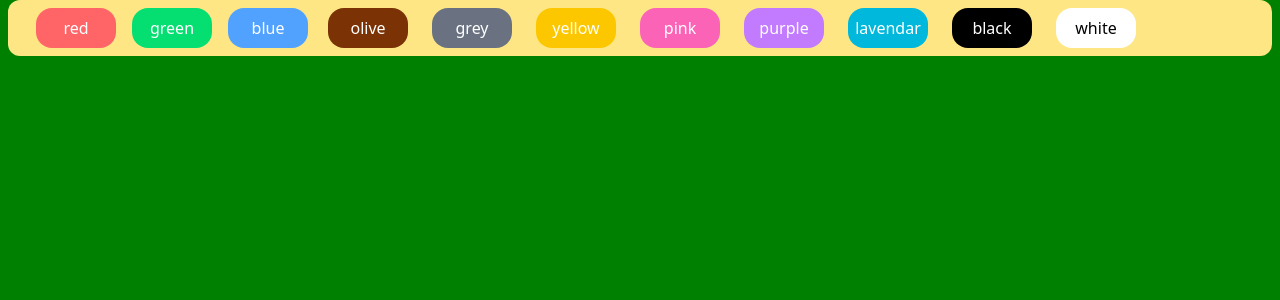
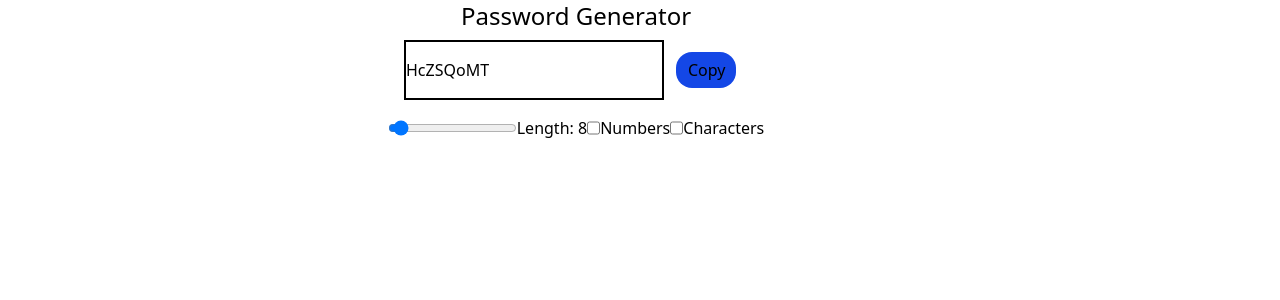
Before and after one commit to chintadadeepak/professional-frontend-using-react, a React (Vite) app: page / in a window 1280 px wide. Shown: the top 300 px of the page. Built offline with nearby package versions, Linux system fonts and the light colour scheme.

Commit message:
add PasswordGenerator component, explored ueCallBack, useEffect, useRef hooks significance

```diff
--- a/src/App.jsx
+++ b/src/App.jsx
@@ -1,122 +1,135 @@
-// import { useState } from "react";
-// import Card from "./components/Card";
-// concepts understood through this project
-// 1. at the time of rendering the buttons, duplicating is the only way available.
-// 2. changing the entire div background-color to solve the problem.
-// 3. learned little tailwind css
-// 4. also understood why parameters can be passed directly through an onClick function.
+import React from "react";
+import PasswordGenerator from "./projects/password-generator";
 
-import { useState } from "react";
-// const colors = [
-//   "red",
-//   "green",
-//   "blue",
-//   "olive",
-//   "grey",
-//   "yellow",
-//   "pink",
-//   "purple",
-//   "lavendar",
-//   "white",
-//   "black",
-// ];
-// import ReturnButtons from "./components/ReturnButtons";
 function App() {
-  const [color, setColor] = useState("green");
-
   return (
-    <div
-      className="w-full h-screen duration-200"
-      style={{ backgroundColor: color }}
-    >
-      <div className="flex flex-row px-5 mx-2 bg-amber-200 rounded-xl">
-        <button
-          onClick={() => setColor("red")}
-          className="h-10 w-20 bg-red-400 rounded-2xl my-2 mx-2 text-white"
-        >
-          red
-        </button>
-        <button
-          onClick={() => setColor("green")}
-          className="h-10 w-20 bg-green-400 rounded-2xl my-2 mx-2 text-white"
-        >
-          green
-        </button>
-        <button
-          onClick={() => setColor("blue")}
-          className="h-10 w-20 bg-blue-400 rounded-2xl my-2 mx-2 text-white"
-        >
-          blue
-        </button>
-        <button
-          onClick={() => setColor("orange")}
-          className="h-10 w-20 bg-amber-900 rounded-2xl my-2 mx-3 text-white"
-        >
-          olive
-        </button>
-        <button
-          onClick={() => setColor("gray")}
-          className="h-10 w-20 bg-gray-500 rounded-2xl my-2 mx-3 text-white"
-        >
-          grey
-        </button>
-        <button
-          onClick={() => setColor("yellow")}
-          className="h-10 w-20 bg-yellow-400 rounded-2xl my-2 mx-3 text-white"
-        >
-          yellow
-        </button>
-        <button
-          onClick={() => setColor("pink")}
-          className="h-10 w-20 bg-pink-400 rounded-2xl my-2 mx-3 text-white"
-        >
-          pink
-        </button>
-        <button
-          onClick={() => setColor("purple")}
-          className="h-10 w-20 bg-purple-400 rounded-2xl my-2 mx-3 text-white"
-        >
-          purple
-        </button>
-        <button
-          onClick={() => setColor("cyan")}
-          className="h-10 w-20 bg-cyan-500 rounded-2xl my-2 mx-3 text-white"
-        >
-          lavendar
-        </button>
-        <button
-          onClick={() => setColor("black")}
-          className="h-10 w-20 bg-black rounded-2xl my-2 mx-3 text-white"
-        >
-          black
-        </button>
-        <button
-          onClick={() => setColor("white")}
-          className="h-10 w-20 bg-white rounded-2xl my-2 mx-3 text-black"
-        >
-          white
-        </button>
-      </div>
+    <div>
+      <PasswordGenerator />
     </div>
   );
 }
 
 export default App;
 
-// const [count, setCount] = useState(15);
+// // import { useState } from "react";
+// // import Card from "./components/Card";
+// // concepts understood through this project
+// // 1. at the time of rendering the buttons, duplicating is the only way available.
+// // 2. changing the entire div background-color to solve the problem.
+// // 3. learned little tailwind css
+// // 4. also understood why parameters can be passed directly through an onClick function.
 
-// // Interview Question
-// const incValue = () => {
-//   for (let i = 0; i < 4; i++) setCount((prevCount) => prevCount + 1);
-//   // setCount((prevCount) => prevCount + 1);
-//   // setCount((prevCount) => prevCount + 1);
-//   // setCount((prevCount) => prevCount + 1);
-//   // setCount(count + 2);
-//   // setCount(count + 2);
-//   // setCount(count + 4);
-// };
+// import { useState } from "react";
+// // const colors = [
+// //   "red",
+// //   "green",
+// //   "blue",
+// //   "olive",
+// //   "grey",
+// //   "yellow",
+// //   "pink",
+// //   "purple",
+// //   "lavendar",
+// //   "white",
+// //   "black",
+// // ];
+// // import ReturnButtons from "./components/ReturnButtons";
+// function App() {
+//   // const [color, setColor] = useState("green");
 
-// const decValue = () => {
-//   setCount(count - 1);
-// };
-// const username = "deepak chintada";
+//   return (
+//     // <div
+//     //   className="w-full h-screen duration-200"
+//     //   style={{ backgroundColor: color }}
+//     // >
+//     //   <div className="flex flex-row px-5 mx-2 bg-amber-200 rounded-xl">
+//     //     <button
+//     //       onClick={() => setColor("red")}
+//     //       className="h-10 w-20 bg-red-400 rounded-2xl my-2 mx-2 text-white"
+//     //     >
+//     //       red
+//     //     </button>
+//     //     <button
+//     //       onClick={() => setColor("green")}
+//     //       className="h-10 w-20 bg-green-400 rounded-2xl my-2 mx-2 text-white"
+//     //     >
+//     //       green
+//     //     </button>
+//     //     <button
+//     //       onClick={() => setColor("blue")}
+//     //       className="h-10 w-20 bg-blue-400 rounded-2xl my-2 mx-2 text-white"
+//     //     >
+//     //       blue
+//     //     </button>
+//     //     <button
+//     //       onClick={() => setColor("orange")}
+//     //       className="h-10 w-20 bg-amber-900 rounded-2xl my-2 mx-3 text-white"
+//     //     >
+//     //       olive
+//     //     </button>
+//     //     <button
+//     //       onClick={() => setColor("gray")}
+//     //       className="h-10 w-20 bg-gray-500 rounded-2xl my-2 mx-3 text-white"
+//     //     >
+//     //       grey
+//     //     </button>
+//     //     <button
+//     //       onClick={() => setColor("yellow")}
+//     //       className="h-10 w-20 bg-yellow-400 rounded-2xl my-2 mx-3 text-white"
+//     //     >
+//     //       yellow
+//     //     </button>
+//     //     <button
+//     //       onClick={() => setColor("pink")}
+//     //       className="h-10 w-20 bg-pink-400 rounded-2xl my-2 mx-3 text-white"
+//     //     >
+//     //       pink
+//     //     </button>
+//     //     <button
+//     //       onClick={() => setColor("purple")}
+//     //       className="h-10 w-20 bg-purple-400 rounded-2xl my-2 mx-3 text-white"
+//     //     >
+//     //       purple
+//     //     </button>
+//     //     <button
+//     //       onClick={() => setColor("cyan")}
+//     //       className="h-10 w-20 bg-cyan-500 rounded-2xl my-2 mx-3 text-white"
+//     //     >
+//     //       lavendar
+//     //     </button>
+//     //     <button
+//     //       onClick={() => setColor("black")}
+//     //       className="h-10 w-20 bg-black rounded-2xl my-2 mx-3 text-white"
+//     //     >
+//     //       black
+//     //     </button>
+//     //     <button
+//     //       onClick={() => setColor("white")}
+//     //       className="h-10 w-20 bg-white rounded-2xl my-2 mx-3 text-black"
+//     //     >
+//     //       white
+//     //     </button>
+//     //   </div>
+//     // </div>
+//   );
+// }
+
+// export default App;
+
+// // const [count, setCount] = useState(15);
+
+// // // Interview Question
+// // const incValue = () => {
+// //   for (let i = 0; i < 4; i++) setCount((prevCount) => prevCount + 1);
+// //   // setCount((prevCount) => prevCount + 1);
+// //   // setCount((prevCount) => prevCount + 1);
+// //   // setCount((prevCount) => prevCount + 1);
+// //   // setCount(count + 2);
+// //   // setCount(count + 2);
+// //   // setCount(count + 4);
+// // };
+
+// // const decValue = () => {
+// //   setCount(count - 1);
+// // };
+// // const username = "deepak chintada";
--- /dev/null
+++ b/src/projects/password-generator.jsx
@@ -0,0 +1,91 @@
+import React, { useCallback, useEffect, useRef, useState } from "react";
+
+function PasswordGenerator() {
+  const [password, setPassword] = useState();
+  const [numAllowed, setNumAllowed] = useState(false);
+  const [charAllowed, setCharAllowed] = useState(false);
+  const [length, setLength] = useState(8);
+
+  // creating a reference to the input field.
+  const passwordRef = useRef(null);
+
+  const generateRandomPassword = useCallback(() => {
+    let newPassword = "";
+    let allCharacters = "abcdefghijklmnopqrstuvwxyzABCDEFGHIJKLMNOPQRSTUVWXYZ";
+    if (numAllowed) allCharacters += "0123456789";
+    if (charAllowed) allCharacters += "!@#$%^&*()_+-={}[]";
+    for (let i = 0; i < length; i++)
+      newPassword +=
+        allCharacters[Math.floor(Math.random() * allCharacters.length)];
+    setPassword(newPassword);
+  }, [numAllowed, charAllowed, length, setPassword]);
+
+  const copyPasswordToClipBoard = useCallback(() => {
+    // as we're working on core react, which underhood compiled into JS,
+    //  it was the reason by which we'd access to window object.
+    // however in NextJS, where these components compiled on the server called as SSR -> serverside rendering,
+    // where we don't have access to window object
+
+    // before the copying the value, we want to provide a feel to user that, content got selected.
+    // selecting entire content on the input field
+    passwordRef.current?.select();
+    // selecting specific range of characters
+    // passwordRef.current?.setSelectionRange(0, 4);
+
+    // one way to copy the content and add to clipboard
+    // window.navigator.clipboard.writeText(password);
+  }, [password]);
+
+  //
+  useEffect(() => {
+    generateRandomPassword();
+  }, [length, numAllowed, charAllowed]);
+
+  return (
+    <div className="flex flex-col text-black w-6xl h-8xl rounded-4xl">
+      <h3 className="m-auto text-2xl">Password Generator</h3>
+      <div className="m-auto my-2 flex flex-row">
+        <input
+          ref={passwordRef}
+          placeholder="Password"
+          readOnly
+          value={password}
+          className="bg-white w-65 h-2xs border-2 rounded-1xl"
+        />
+        <button
+          onClick={copyPasswordToClipBoard}
+          className="w-15 h-2xs bg-blue-700 px-3 py-1.5 rounded-2xl m-3 cursor-pointer"
+        >
+          Copy
+        </button>
+      </div>
+      <div className="m-auto my-2 flex flex-row">
+        <input
+          type="range"
+          min={6}
+          max={50}
+          value={length}
+          className="cursor-pointer"
+          onChange={(event) => setLength(event.target.value)}
+        />
+        <label>Length: {length}</label>
+        <input
+          type="checkbox"
+          onChange={() => {
+            setNumAllowed((prevValue) => !prevValue);
+          }}
+        />
+        <label>Numbers </label>
+        <input
+          type="checkbox"
+          onChange={() => {
+            setCharAllowed((prevValue) => !prevValue);
+          }}
+        />
+        <label>Characters </label>
+      </div>
+    </div>
+  );
+}
+
+export default PasswordGenerator;
```
